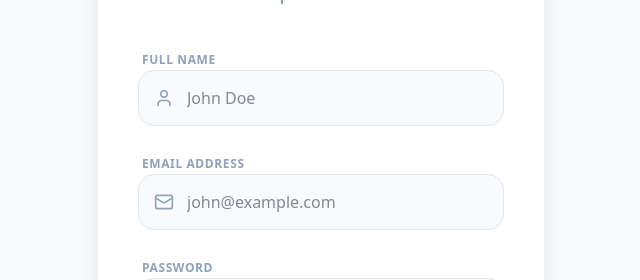
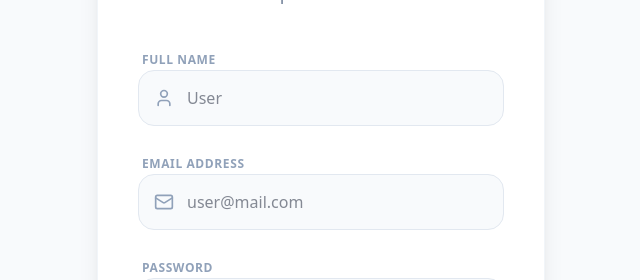
Before and after one commit to nanaobiri618-stack/antiteft, a Next.js app: page /signup in a window 1280 px wide. Shown: the part 247-527 px from the top of the page, without its empty margins (319-959 px from the left). Built offline with nearby package versions, Linux system fonts and the light colour scheme.

Commit message:
Update form placeholders to 'User' and 'user@mail.com'

```diff
--- a/src/app/login/page.tsx
+++ b/src/app/login/page.tsx
@@ -71,7 +71,7 @@ export default function Login() {
                 type="email"
                 value={email}
                 onChange={(e) => setEmail(e.target.value)}
-                placeholder="john@example.com"
+                placeholder="user@mail.com"
                 className="w-full h-14 pl-12 pr-4 bg-slate-50 border border-slate-200 rounded-2xl focus:ring-2 focus:ring-red-500/20 focus:border-red-500 outline-none transition-all text-slate-900"
                 required
               />
--- a/src/app/signup/page.tsx
+++ b/src/app/signup/page.tsx
@@ -73,7 +73,7 @@ export default function Signup() {
                 type="text"
                 value={fullName}
                 onChange={(e) => setFullName(e.target.value)}
-                placeholder="John Doe"
+                placeholder="User"
                 className="w-full h-14 pl-12 pr-4 bg-slate-50 border border-slate-200 rounded-2xl focus:ring-2 focus:ring-red-500/20 focus:border-red-500 outline-none transition-all text-slate-900"
                 required
               />
@@ -88,7 +88,7 @@ export default function Signup() {
                 type="email"
                 value={email}
                 onChange={(e) => setEmail(e.target.value)}
-                placeholder="john@example.com"
+                placeholder="user@mail.com"
                 className="w-full h-14 pl-12 pr-4 bg-slate-50 border border-slate-200 rounded-2xl focus:ring-2 focus:ring-red-500/20 focus:border-red-500 outline-none transition-all text-slate-900"
                 required
               />
```
